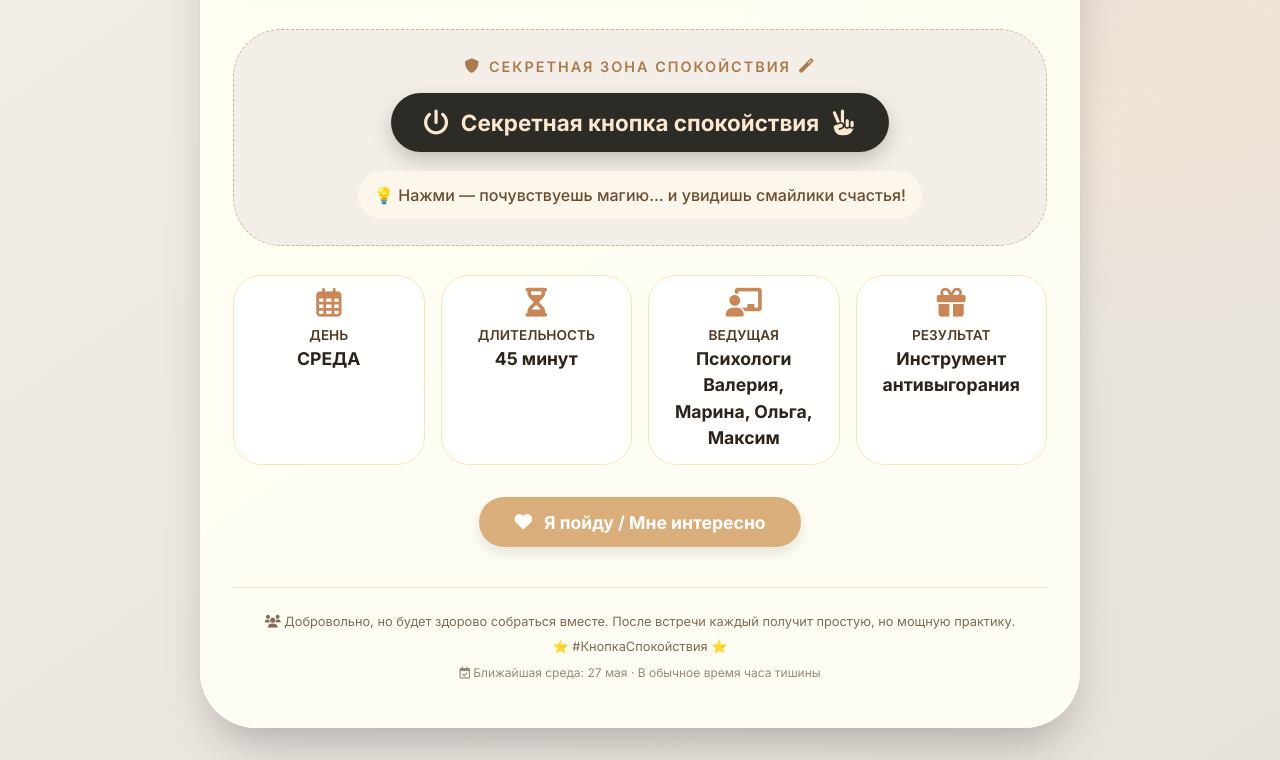
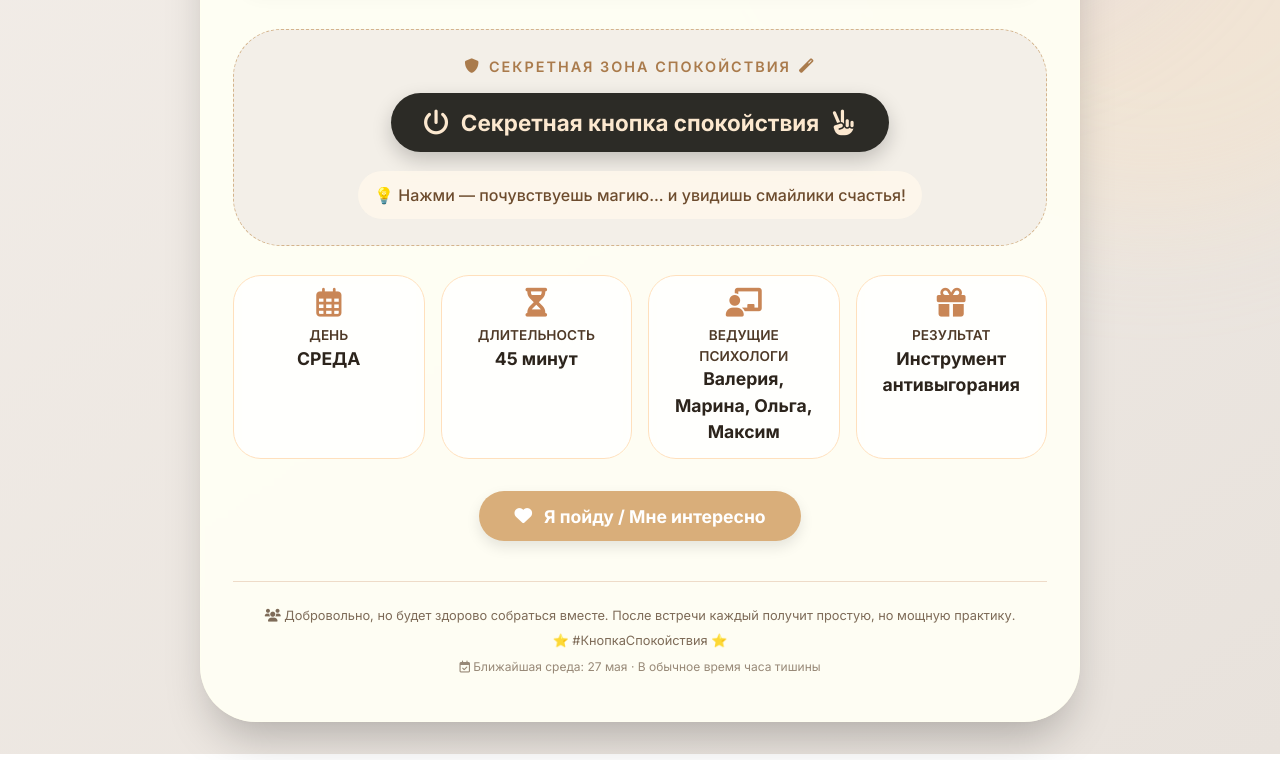
Before and after one commit to Kastyay/prig, a plain HTML site: page index.html in a window 1280 px wide. Shown: the part 736-1496 px from the top of the page. Drawn offline with Linux system fonts and the light colour scheme.

Commit message:
Update index.html

```diff
--- a/index.html
+++ b/index.html
@@ -357,8 +357,8 @@
                 </div>
                 <div class="info-item">
                     <i class="fas fa-chalkboard-user"></i>
-                    <span>ВЕДУЩАЯ</span>
-                    <strong>Психологи Валерия, Марина, Ольга, Максим</strong>
+                    <span>ВЕДУЩИЕ ПСИХОЛОГИ</span>
+                    <strong>Валерия, Марина, Ольга, Максим</strong>
                 </div>
                 <div class="info-item">
                     <i class="fas fa-gift"></i>
```
